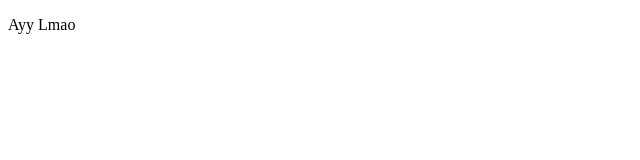
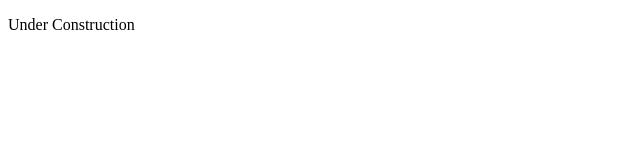
Before and after one commit to GeladeiraTsunami/lele, a plain HTML site: page index.html in a window 1280 px wide. Shown: the full height of the page, 0-640 px from the left. Drawn offline with Linux system fonts and the light colour scheme.

Commit message:
Update index.html

```diff
--- a/index.html
+++ b/index.html
@@ -7,6 +7,6 @@
     <title>Document</title>
 </head>
 <body>
-    <p>Ayy Lmao</p>
+    <p>Under Construction</p>
 </body>
 </html>
```
